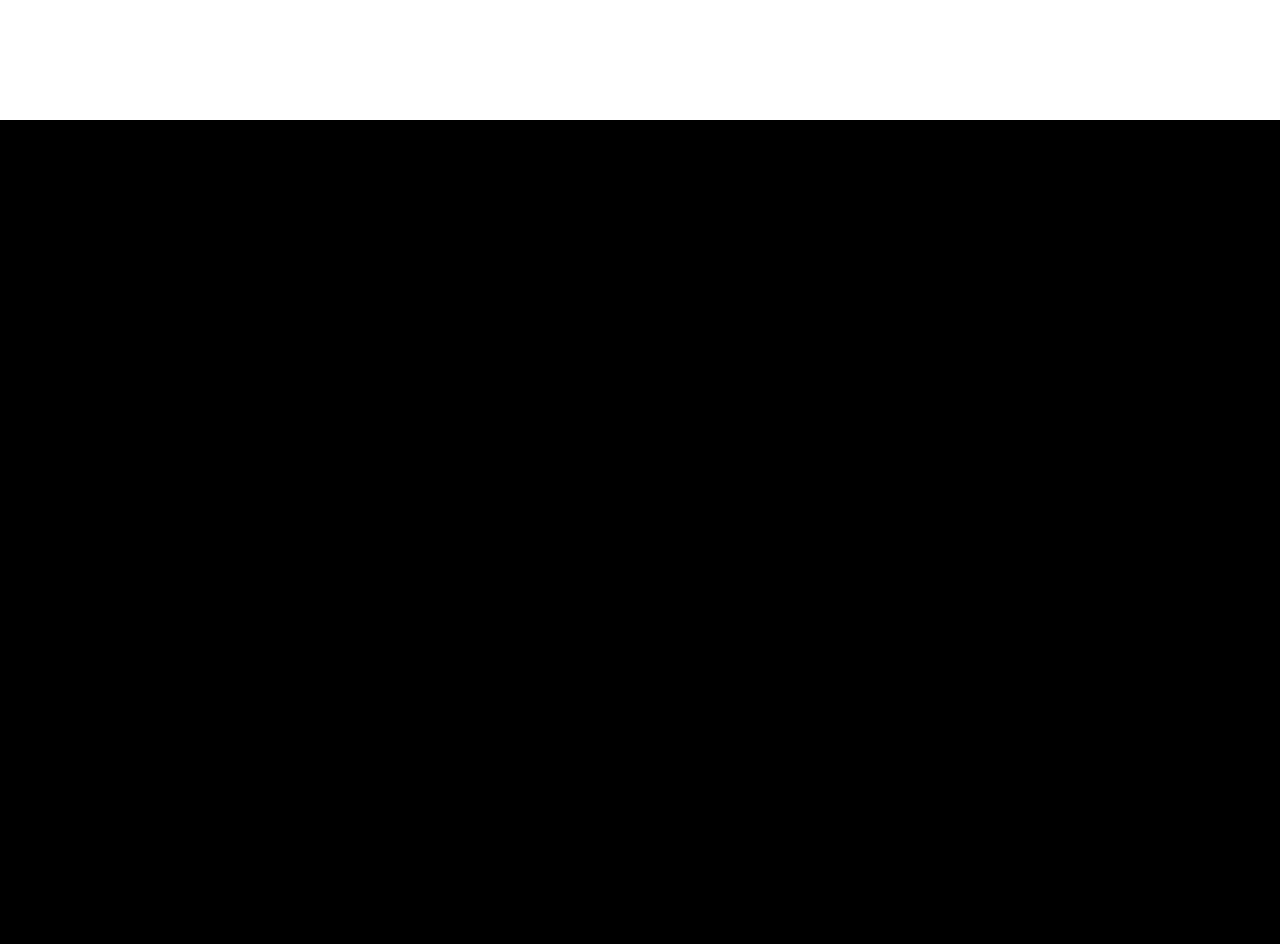
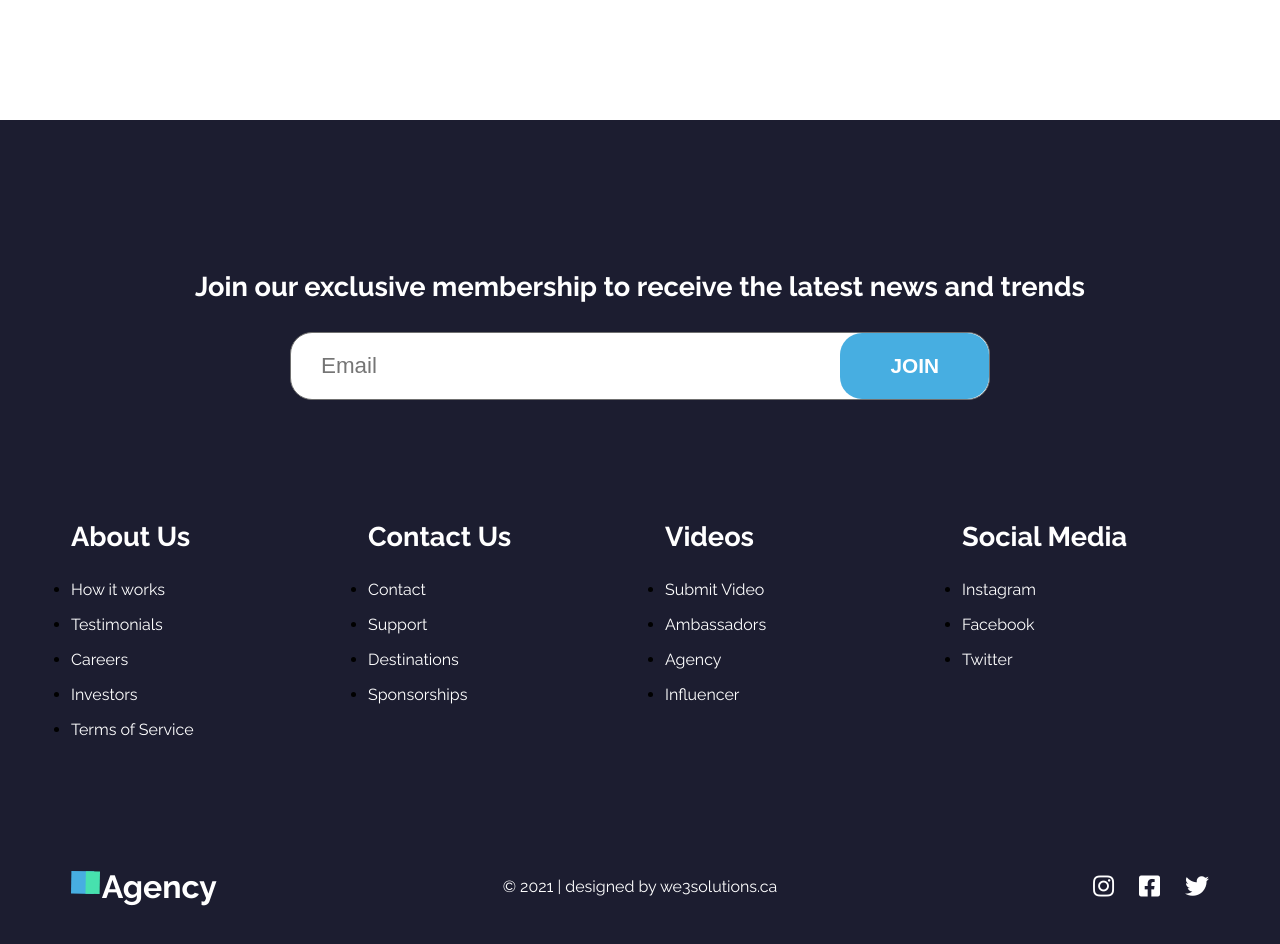
Before and after one commit to Kmg11/Agency, a React (Create React App) app: page / in a window 1280 px wide. Shown: the part 5900-6844 px from the top of the page. Before the commit the page ends 6039 px from the top, so only its background shows below. Built offline with nearby package versions, Linux system fonts and the light colour scheme.

Commit message:
Create Footer Componen

```diff
--- a/public/Js/data.json
+++ b/public/Js/data.json
@@ -224,5 +224,108 @@
 				"text_3": ""
 			}
 		]
+	},
+
+	"footer": {
+		"header": {
+			"title": "Join our exclusive membership to receive the latest news and trends"
+		},
+
+		"about_us_links": [
+			{
+				"id": 1,
+				"name": "How it works",
+				"link": "/"
+			},
+			{
+				"id": 2,
+				"name": "Testimonials",
+				"link": "/"
+			},
+			{
+				"id": 3,
+				"name": "Careers",
+				"link": "/"
+			},
+			{
+				"id": 4,
+				"name": "Investors",
+				"link": "/"
+			},
+			{
+				"id": 5,
+				"name": "Terms of Service",
+				"link": "/"
+			}
+		],
+
+		"contact_us_links": [
+			{
+				"id": 1,
+				"name": "Contact",
+				"link": "/"
+			},
+			{
+				"id": 2,
+				"name": "Support",
+				"link": "/"
+			},
+			{
+				"id": 3,
+				"name": "Destinations",
+				"link": "/"
+			},
+			{
+				"id": 4,
+				"name": "Sponsorships",
+				"link": "/"
+			}
+		],
+
+		"videos_links": [
+			{
+				"id": 1,
+				"name": "Submit Video",
+				"link": "/"
+			},
+			{
+				"id": 2,
+				"name": "Ambassadors",
+				"link": "/"
+			},
+			{
+				"id": 3,
+				"name": "Agency",
+				"link": "/"
+			},
+			{
+				"id": 4,
+				"name": "Influencer",
+				"link": "/"
+			}
+		],
+
+		"social_media_links": [
+			{
+				"id": 1,
+				"name": "Instagram",
+				"link": "https://www.instagram.com/kirolosmahfouz/",
+				"icon": "fab fa-instagram"
+			},
+			{
+				"id": 2,
+				"name": "Facebook",
+				"link": "/https://www.facebook.com/KirolosMahfouz/",
+				"icon": "fab fa-facebook-square"
+			},
+			{
+				"id": 3,
+				"name": "Twitter",
+				"link": "/https://twitter.com/KirolosMahfouz1",
+				"icon": "fab fa-twitter"
+			}
+		],
+
+		"copy_right": "© 2021 | designed by we3solutions.ca"
 	}
 }
--- a/src/Components/Footer/Index.js
+++ b/src/Components/Footer/Index.js
@@ -1,11 +1,138 @@
-import './Index.scss';
+import axios from "axios";
+import React, { useState, useEffect } from "react";
+import { Link } from "react-router-dom";
+import "./Index.scss";
 
 const Footer = (props) => {
+	const [header, setHeader] = useState([]);
+	const [about, setAbout] = useState([]);
+	const [contact, setContact] = useState([]);
+	const [videos, setVideos] = useState([]);
+	const [social, setSocial] = useState([]);
+	const [copyRight, setCopyRight] = useState("");
+
+	useEffect(() => {
+		axios.get("/Js/data.json").then(({ data }) => {
+			const {
+				header,
+				about_us_links,
+				contact_us_links,
+				videos_links,
+				social_media_links,
+				copy_right
+			} = data.footer;
+
+			setHeader(header);
+			setAbout(about_us_links);
+			setContact(contact_us_links);
+			setVideos(videos_links);
+			setSocial(social_media_links);
+			setCopyRight(copy_right);
+		});
+	}, []);
+
 	return (
-		<div>
-			Footer
-		</div>
-	)
-}
+		<footer className="main-footer">
+			<div className="container">
+				<FooterHeader header={header} />
+				<FooterLinks
+					about={about}
+					contact={contact}
+					videos={videos}
+					social={social}
+				/>
+				<FooterFooter social={social} copyRight={copyRight} />
+			</div>
+		</footer>
+	);
+};
+
+const FooterHeader = (props) => {
+	const {
+		header: { title },
+	} = props;
+
+	return (
+		<header className="footer-header">
+			<h2 className="footer-title">{title}</h2>
+
+			<form className="newsletter-form">
+				<input type="text" placeholder="Email" />
+				<input type="submit" value="JOIN" />
+			</form>
+		</header>
+	);
+};
+
+const FooterLinks = (props) => {
+	const { about, contact, videos, social } = props;
+
+	const links = [
+		{ id: 1, title: "About Us", links: about },
+		{ id: 2, title: "Contact Us", links: contact },
+		{ id: 3, title: "Videos", links: videos },
+		{ id: 4, title: "Social Media", links: social },
+	];
+
+	const getItems = (index) => {
+		const linksItems = links[index].links.map((item) => {
+			return (
+				<li key={item.id} className="links-item">
+					<a
+						href={item.link}
+						target="_blank"
+						rel="noreferrer"
+						className="links-link"
+					>
+						{item.name}
+					</a>
+				</li>
+			);
+		});
+
+		return linksItems;
+	};
+
+	const linksList = links.map((link, index) => {
+		return (
+			<div key={link.id} className="links">
+				<h3 className="links-title">{link.title}</h3>
+				<ul className="links-list">{getItems(index)}</ul>
+			</div>
+		);
+	});
+
+	return <div className="footer-links">{linksList}</div>;
+};
+
+const FooterFooter = (props) => {
+	const { social, copyRight } = props;
+
+	const socialList = social.map((item) => {
+		return (
+			<a key={item.id} href={item.link} target="_blank" rel="noreferrer">
+				<i className={`icon ${item.icon}`}></i>
+			</a>
+		);
+	});
+
+	return (
+		<footer className="footer-footer">
+			<Link to="/" className="logo">
+				<img
+					src="./Images/Main/logo.svg"
+					alt="Logo"
+					draggable="false"
+					className="logo-image"
+				/>
+				<span className="logo-text">Agency</span>
+			</Link>
+
+			<p className="copy-right">{copyRight}</p>
+
+			<div className="social-links">{socialList}</div>
+		</footer>
+	);
+};
 
 export default Footer;
--- a/src/Components/Footer/Index.scss
+++ b/src/Components/Footer/Index.scss
@@ -0,0 +1,197 @@
+@import "./../../Sass/Variables.scss";
+@import "./../../Sass/mixins.scss";
+
+.main-footer {
+	background-color: #1c1d30;
+	padding-top: 150px;
+	padding-bottom: 50px;
+
+	@media (max-width: $maxXSmallScreens) {
+		padding-top: 100px;
+	}
+
+	.footer-header {
+		margin-bottom: 120px;
+
+		@media (max-width: $maxSmallScreens) {
+			margin-bottom: 80px;
+		}
+
+		.footer-title {
+			text-align: center;
+			margin-bottom: 30px;
+			color: #fff;
+			font-size: 1.7rem;
+
+			@media (max-width: $maxXSmallScreens) {
+				font-size: 1.5rem;
+				line-height: 1.7;
+			}
+		}
+
+		.newsletter-form {
+			width: 700px;
+			margin: auto;
+			position: relative;
+
+			@media (max-width: $maxSmallScreens) {
+				width: 100%;
+			}
+
+			input {
+				@include reset-input;
+
+				&[type="text"] {
+					padding: 20px 170px 20px 30px;
+					border: 1px solid #707070;
+					border-radius: 22px;
+					display: block;
+					width: 100%;
+					font-size: 1.4rem;
+					color: $thirdColor;
+
+					@media (max-width: $maxXSmallScreens) {
+						padding: 15px 20px;
+						border-radius: 15px;
+					}
+				}
+
+				&[type="submit"] {
+					@include main-btn(1.3rem, 20px 50px);
+					position: absolute;
+					top: 1px;
+					bottom: 1px;
+					right: 1px;
+					cursor: pointer;
+					border-radius: 22px;
+
+					&,
+					&:hover {
+						box-shadow: none;
+					}
+
+					@media (max-width: $maxXSmallScreens) {
+						position: static;
+						width: 100%;
+						border-radius: 15px;
+						margin-top: 15px;
+					}
+				}
+			}
+		}
+	}
+
+	.footer-links {
+		display: grid;
+		grid-template-columns: repeat(4, 1fr);
+		gap: 50px;
+		margin-bottom: 120px;
+
+		@media (max-width: $maxMediumScreens) {
+			grid-template-columns: repeat(3, 1fr);
+		}
+
+		@media (max-width: $maxSmallScreens) {
+			grid-template-columns: repeat(2, 1fr);
+		}
+
+		@media (max-width: $maxXSmallScreens) {
+			grid-template-columns: repeat(1, 1fr);
+			margin-bottom: 70px;
+		}
+
+		.links {
+			.links-title {
+				color: #fff;
+				font-size: 1.7rem;
+				margin-bottom: 20px;
+				cursor: default;
+			}
+
+			.links-list {
+				.links-item {
+					line-height: 2.2;
+
+					.links-link {
+						@include reset-link;
+						color: #fff;
+						transition: all 0.2s linear;
+						display: inline-block;
+
+						&:hover {
+							font-weight: bold;
+							transform: translateX(5px);
+						}
+					}
+				}
+			}
+		}
+	}
+
+	.footer-footer {
+		display: grid;
+		grid-template-columns: 1fr 2fr 1fr;
+		align-items: center;
+		gap: 70px;
+
+		@media (max-width: $maxSmallScreens) {
+			grid-template-columns: repeat(1, 1fr);
+			gap: 20px;
+		}
+
+		.logo {
+			@include reset-link;
+
+			@media (max-width: $maxSmallScreens) {
+				justify-self: center;
+			}
+
+			display: flex;
+
+			.logo-image {
+				display: block;
+				position: relative;
+				bottom: 4px;
+				margin-right: 2px;
+			}
+
+			.logo-text {
+				@include first-header;
+				font-size: 2rem;
+				color: #fff;
+
+				@media (max-width: $maxSmallScreens) {
+					font-size: 1.56rem;
+				}
+			}
+		}
+
+		.copy-right {
+			justify-self: center;
+			color: #fff;
+		}
+
+		.social-links {
+			justify-self: end;
+
+			@media (max-width: $maxSmallScreens) {
+				justify-self: center;
+			}
+
+			a {
+				@include reset-link;
+				color: $thirdColor;
+				display: inline-block;
+
+				&:not(:last-of-type) {
+					margin-right: 25px;
+				}
+
+				.icon {
+					font-size: 1.5rem;
+					color: #fff;
+				}
+			}
+		}
+	}
+}
```
Also changed, not shown: Notes.txt.
